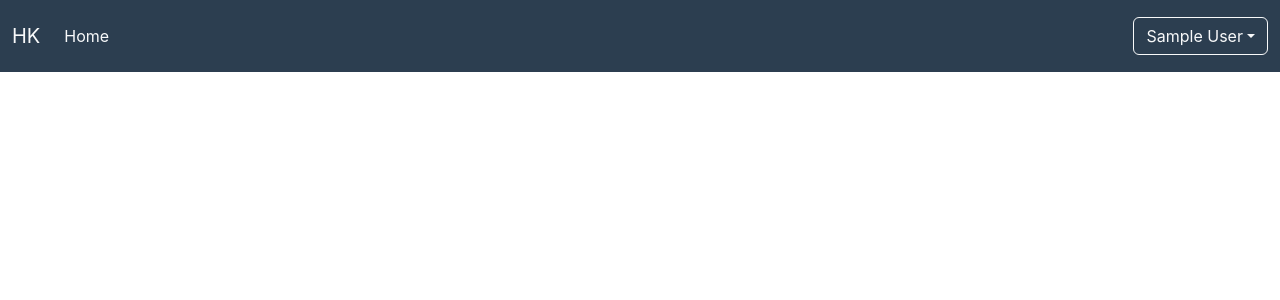
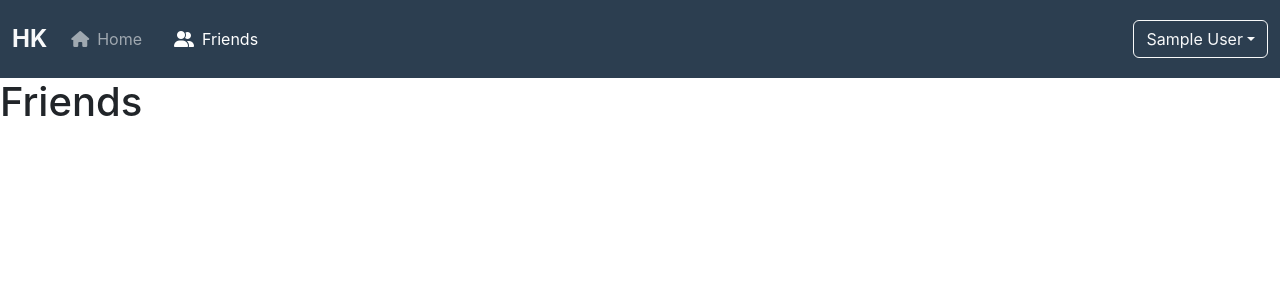
Before and after one commit to HuseyinK0r0glu/SpringAuthentication-Demo, a React (Create React App) app in the folder oauth2-frontend/: page /friends in a window 1280 px wide. Before the commit this address had no page. Shown: the top 300 px of the page. Built offline with nearby package versions, Linux system fonts and the light colour scheme; sample sign-in values are in the browser's storage.

Commit message:
friends page initialize and navbar updated

```diff
--- a/oauth2-frontend/src/App.js
+++ b/oauth2-frontend/src/App.js
@@ -17,6 +17,7 @@ import UploadProfilePicture from './screens/profile/UploadProfilePicture';
 import VerifyPhoneNumberPage from './screens/auth/PhoneNumberFlow/VerifyPhoneNumber';
 import AddPhoneNumberPage from './screens/auth/PhoneNumberFlow/AddPhoneNumber';
 import ContentPage from './screens/content/ContentPage';
+import FriendsPage from './screens/social/Friends';
 import { Navbar } from './Navbar';
 import { Provider as UserProvider } from './context/UserContext';
 
@@ -46,6 +47,7 @@ function App() {
           <Route path="/verify-phone-number" element={<VerifyPhoneNumberPage />}/>
           <Route path="/add-phone-number" element={<AddPhoneNumberPage />}/>
           <Route path="/content" element={<ContentPage />}/>
+          <Route path="/friends" element={<FriendsPage />}/>
         </Routes>
       </Router>
     </UserProvider>
--- a/oauth2-frontend/src/Navbar.js
+++ b/oauth2-frontend/src/Navbar.js
@@ -21,7 +21,8 @@ export const Navbar = () => {
   return (
     <nav className="navbar navbar-expand-lg navbar-dark py-3" style={{ backgroundColor: "#2c3e50" }}>
       <div className="container-fluid">
-        <span className="navbar-brand" style={{ color: "#f8f9fa" }}>HK</span>
+        <span className="navbar-brand fw-bold fs-4" style={{ color: "#f8f9fa" }}>HK</span>
+
         <button
           className="navbar-toggler"
           type="button"
@@ -29,15 +30,27 @@ export const Navbar = () => {
           data-bs-target="#navbarNavDropdown"
           aria-controls="navbarNavDropdown"
           aria-expanded="false"
-          aria-label="Toggle Navigation"
+          aria-label="Toggle navigation"
         >
-          <span className="navbar-toggler-icon" style={{ backgroundColor: "#f8f9fa" }}></span>
+          <span className="navbar-toggler-icon"></span>
         </button>
-        <div className="collapse navbar-collapse" id="navbarNavDropdown">
-          <ul className="navbar-nav">
+
+        <div className="collapse navbar-collapse justify-content-end" id="navbarNavDropdown">
+          <ul className="navbar-nav d-flex align-items-center gap-3">
             <li className="nav-item">
-              <NavLink className="nav-link" to="/home" style={{ color: "#f8f9fa" }}>Home</NavLink>
+              <NavLink className="nav-link d-flex align-items-center" to="/home">
+                <i className="fas fa-home me-2"></i>
+                Home
+              </NavLink>
             </li>
+            {user ? (
+                <li className="nav-item">
+                  <NavLink className="nav-link d-flex align-items-center" to="/friends">
+                    <i className="fas fa-user-friends me-2"></i>
+                    Friends
+                  </NavLink>
+                </li>
+            ) : (null)}
           </ul>
 
           <ul className="navbar-nav ms-auto">
--- /dev/null
+++ b/oauth2-frontend/src/screens/social/Friends.js
@@ -0,0 +1,11 @@
+import React from "react";
+
+const FriendsPage = () => {
+    return(
+        <div>
+            <h1>Friends</h1>
+        </div>
+    );
+};
+
+export default FriendsPage;
```
